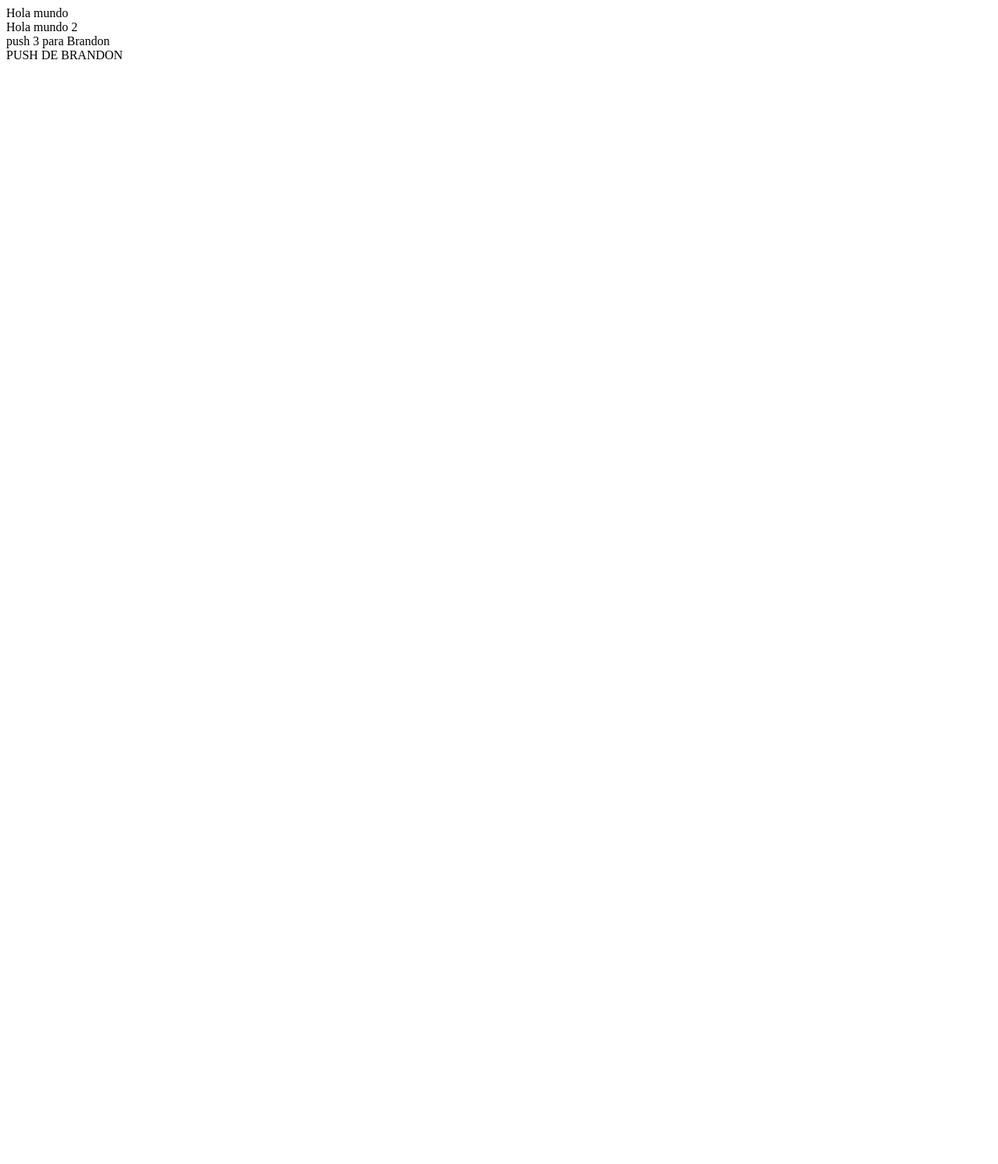
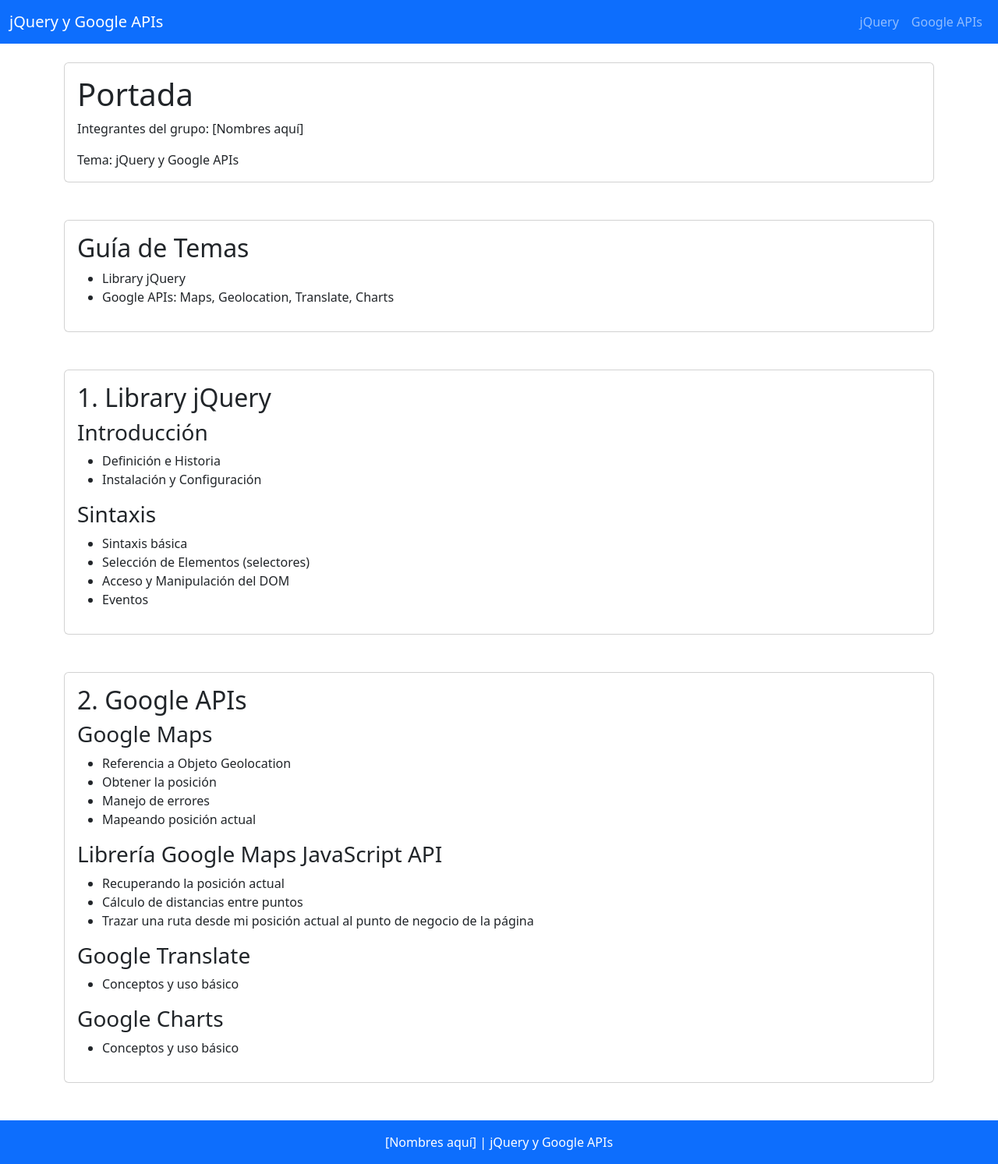
Before and after one commit to BcoreS/Presentacion10, a plain HTML site: page HTML/index.html in a window 1280 px wide. Shown: the whole page at 78% size. Before the commit the page ends 800 px from the top, so only its background shows below. Drawn offline with nearby package versions, Linux system fonts and the light colour scheme.

Commit message:
pagina base

```diff
--- a/HTML/index.html
+++ b/HTML/index.html
@@ -1,15 +1,111 @@
 <!DOCTYPE html>
-<html lang="en">
-  <head>
-    <meta charset="UTF-8" />
-    <meta name="viewport" content="width=device-width, initial-scale=1.0" />
-    <title>Document</title>
-  </head>
-  <body>
-    <div>Hola mundo</div>
-    <div>Hola mundo 2</div>
-    push 3 para Brandon
+<html lang="es">
+<head>
+    <meta charset="UTF-8">
+    <meta name="viewport" content="width=device-width, initial-scale=1.0">
+    <title>Presentación: jQuery y Google APIs</title>
+    <!-- Bootstrap CSS -->
+    <link href="https://cdn.jsdelivr.net/npm/bootstrap@5.3.2/dist/css/bootstrap.min.css" rel="stylesheet">
+    <link rel="stylesheet" href="../CSS/style.css">
+</head>
+<body>
+    <nav class="navbar navbar-expand-lg navbar-dark bg-primary mb-4">
+        <div class="container-fluid">
+            <a class="navbar-brand" href="#">jQuery y Google APIs</a>
+            <button class="navbar-toggler" type="button" data-bs-toggle="collapse" data-bs-target="#navbarNav" aria-controls="navbarNav" aria-expanded="false" aria-label="Toggle navigation">
+                <span class="navbar-toggler-icon"></span>
+            </button>
+            <div class="collapse navbar-collapse" id="navbarNav">
+                <ul class="navbar-nav ms-auto">
+                    <li class="nav-item"><a class="nav-link" href="#jquery">jQuery</a></li>
+                    <li class="nav-item"><a class="nav-link" href="#googleapis">Google APIs</a></li>
+                </ul>
+            </div>
+        </div>
+    </nav>
+    <div class="container">
+        <!-- Portada -->
+        <section class="mb-5">
+            <div class="card">
+                <div class="card-body">
+                    <h1 class="card-title">Portada</h1>
+                    <p class="card-text">Integrantes del grupo: [Nombres aquí]</p>
+                    <p class="card-text">Tema: jQuery y Google APIs</p>
+                </div>
+            </div>
+        </section>
+        <!-- Guía de temas -->
+        <section class="mb-5">
+            <div class="card">
+                <div class="card-body">
+                    <h2 class="card-title">Guía de Temas</h2>
+                    <ul>
+                        <li>Library jQuery</li>
+                        <li>Google APIs: Maps, Geolocation, Translate, Charts</li>
+                    </ul>
+                </div>
+            </div>
+        </section>
+        <!-- jQuery Section -->
+        <section id="jquery" class="mb-5">
+            <div class="card">
+                <div class="card-body">
+                    <h2 class="card-title">1. Library jQuery</h2>
+                    <h3>Introducción</h3>
+                    <ul>
+                        <li>Definición e Historia</li>
+                        <li>Instalación y Configuración</li>
+                    </ul>
+                    <h3>Sintaxis</h3>
+                    <ul>
+                        <li>Sintaxis básica</li>
+                        <li>Selección de Elementos (selectores)</li>
+                        <li>Acceso y Manipulación del DOM</li>
+                        <li>Eventos</li>
+                    </ul>
+                </div>
+            </div>
+        </section>
+        <!-- Google APIs Section -->
+        <section id="googleapis" class="mb-5">
+            <div class="card">
+                <div class="card-body">
+                    <h2 class="card-title">2. Google APIs</h2>
+                    <h3>Google Maps</h3>
+                    <ul>
+                        <li>Referencia a Objeto Geolocation</li>
+                        <li>Obtener la posición</li>
+                        <li>Manejo de errores</li>
+                        <li>Mapeando posición actual</li>
+                    </ul>
+                    <h3>Librería Google Maps JavaScript API</h3>
+                    <ul>
+                        <li>Recuperando la posición actual</li>
+                        <li>Cálculo de distancias entre puntos</li>
+                        <li>Trazar una ruta desde mi posición actual al punto de negocio de la página</li>
+                    </ul>
+                    <h3>Google Translate</h3>
+                    <ul>
+                        <li>Conceptos y uso básico</li>
+                    </ul>
+                    <h3>Google Charts</h3>
+                    <ul>
+                        <li>Conceptos y uso básico</li>
+                    </ul>
+                </div>
+            </div>
+        </section>
 
-    <div>PUSH DE BRANDON</div>
-  </body>
+    </div>
+    <!-- Bootstrap JS -->
+    <script src="https://cdn.jsdelivr.net/npm/bootstrap@5.3.2/dist/js/bootstrap.bundle.min.js"></script>
+    <script src="../JS/Jquery.js"></script>
+
+    <!-- Footer -->
+    <footer class="bg-primary text-white text-center py-3 mt-5">
+        <div class="container">
+            <small></small> [Nombres aquí] | jQuery y Google APIs</small>
+        </div>
+    </footer>
+</body>
 </html>
```
